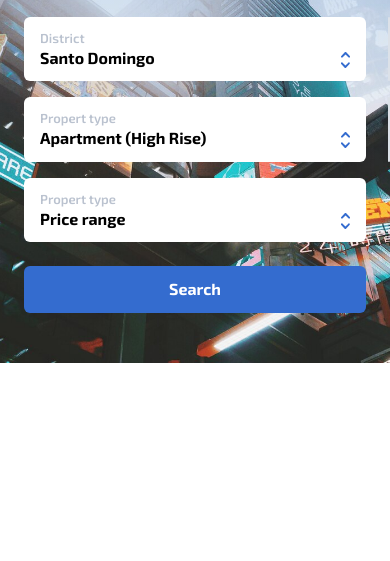
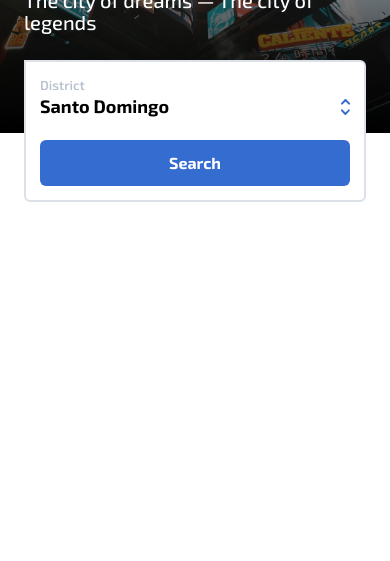
Before and after one commit to noyamirai/FED211-Cyberpunk-Real-Estate, a plain HTML site: page index.html in a window 390 px wide. Shown: the part 283-844 px from the top of the page. Drawn offline with Linux system fonts and the light colour scheme.

Commit message:
added: responsive styling for header

```diff
--- a/index.html
+++ b/index.html
@@ -23,7 +23,7 @@
 			<h2>The city of dreams &mdash; The city of legends </h2>
 
 			<form action="index.html" method="post">
-				<div class="form__section">
+				<div class="form__section" id="district-selection">
 					<label class="form__label form__label-small" for="district">District</label>
 					<select id="district" name="district">
 						<option value="volvo">Santo Domingo</option>
@@ -32,7 +32,7 @@
 						<option value="audi">Audi</option>
 					</select>
 				</div>
-				<div class="form__section">
+				<div class="form__section" id="property-selection">
 					<label class="form__label form__label-small" for="property-type">Propert type</label>
 					<select id="property-type" name="property-type">
 						<option value="volvo">Apartment (High Rise)</option>
@@ -41,10 +41,10 @@
 						<option value="audi">Audi</option>
 					</select>
 				</div>
-				<div class="form__section">
-					<label class="form__label form__label-small" for="property-type">Propert type</label>
+				<div class="form__section" id="price-selection">
+					<label class="form__label form__label-small" for="property-type">Price range</label>
 					<select id="property-type" name="property-type">
-						<option value="volvo">Price range</option>
+						<option value="volvo">$15.000 - $25.000</option>
 						<option value="saab">Saab</option>
 						<option value="fiat">Fiat</option>
 						<option value="audi">Audi</option>
--- a/styles/style.css
+++ b/styles/style.css
@@ -83,8 +83,8 @@ h1 {
 
 html.small h1 {
   text-shadow: 0 1px 8px rgb(11 39 68 / 25%);
-  margin-bottom: 0;
-  font-size: 28px; font-size: 2.8rem;
+  margin-bottom: 6px;
+  font-size: 30px; font-size: 3.0rem;
 }
 
 /* Heading 2 */
@@ -160,22 +160,8 @@ ol {
   display: none;
 }
 
-html.small .form__section,
-html.medium .form__section {
-  padding: 12px 16px;
-
-  border-radius: 6px;
-  background-color: #FFFFFF;
-}
-
-html.small .form__section + .form__section,
-html.medium .form__section + .form__section {
-  margin-top: 16px;
-}
-
-html.medium .form__section + .btn,
-html.small .form__section + .btn {
-  margin-top: 24px;
+html.small .form__section::before {
+  display: none;
 }
 
   .form__label {
@@ -224,7 +210,6 @@ html.small .form__section + .btn {
   html.medium select,
   html.small select {
     display: block;
-    font-size: 16px; font-size: 1.6rem;
   }
 
 /* =============================================================================
@@ -246,8 +231,8 @@ html.small .form__section + .btn {
 header {
   position: relative;
 
-  padding-top: 150px;
-  padding-bottom: 50px;
+  /* padding-top: 150px;
+  padding-bottom: 50px; */
 
   color: #FFFFFF;
 
@@ -272,20 +257,30 @@ header {
     width: 100%;
     height: 100%;
 
+    /* background: rgb(0,107,218);
+    background: linear-gradient(180deg, rgba(0,107,218,1) -120%, rgba(0,107,218,0) 70%); */
+
     background: rgb(0,0,0);
     background: linear-gradient(180deg, rgba(0,0,0,0) 35%, rgba(0,0,0,1) 100%);
   }
 
-  html.medium header::before,
-  html.small header::before {
-    background: rgb(0,107,218);
-    background: linear-gradient(180deg, rgba(0,107,218,1) -120%, rgba(0,107,218,0) 70%);
+  .header__content {
+    padding: 200px 0 60px 0px;
+    position: relative;
   }
 
-  .header__content {
-    padding-top: 20px;
-    padding-bottom: 60px;
-    position: relative;
+  html.small .header__content,
+  html.medium .header__content {
+    padding-bottom: 65px;
+  }
+
+  html.large .header__content,
+  html.xlarge .header__content {
+    padding-bottom: 90px;
+  }
+
+  html.xsmall .header__content {
+    padding-bottom: 100px;
   }
 
   html.xlarge .header__content {
@@ -296,17 +291,24 @@ header {
     margin: 0 5%;
   }
 
-  html.medium .header__content,
+  html.medium .header__content {
+    margin: 0 10%;
+  }
+
   html.small .header__content {
     margin: 0 24px;
-    padding-bottom: 0;
+  }
+
+  html.medium #property-selection,
+  html.small #property-selection,
+  html.small #price-selection  {
+    display: none;
   }
 
     .header__content form {
       position: absolute;
       left: 0;
       right: 0;
-      bottom: -95px;
 
       display: flex;
       align-items: center;
@@ -325,19 +327,34 @@ header {
       z-index: 10;
     }
 
+    html.small .header__content form,
+    html.medium .header__content form {
+      bottom: -40px;
+    }
+
+    html.large .header__content form,
+    html.xlarge .header__content form {
+      bottom: -50px;
+    }
+
+    html.xsmall .header__content form,
+    html.small .header__content form,
+    html.medium .header__content form {
+      padding: 14px;
+    }
+
+    html.xsmall .header__content form {
+      bottom: -69px;
+      flex-direction: column!important;
+    }
+
       .header__content form .form__section {
         position: relative;
-
         width: 100%;
       }
 
       .header__content form .form__section + .form__section {
         padding-left: 50px;
-      }
-
-      html.medium .header__content form .form__section + .form__section,
-      html.small .header__content form .form__section + .form__section {
-        padding: 12px 16px;
       }
 
       .header__content form > .btn {
@@ -346,11 +363,17 @@ header {
 
       html.medium .header__content form > .btn,
       html.small .header__content form > .btn {
-        margin-left: 0;
+        width: auto;
       }
 
-    html.small .header__content form,
-    html.medium .header__content form {
+      html.xsmall .header__content form > .btn {
+        width: 100%;
+        margin-left: 0;
+        margin-top: 20px;
+      }
+
+
+    /* html.small .header__content form {
       display: block;
       position: relative;
       bottom: 0;
@@ -359,7 +382,7 @@ header {
 
       background-color: transparent;
       border: none;
-    }
+    } */
 
   header .edges {
     position: absolute;
@@ -416,7 +439,6 @@ header {
   box-shadow: none;
 }
 
-html.medium .btn,
 html.small .btn {
   display: block;
   width: 100%;
```
